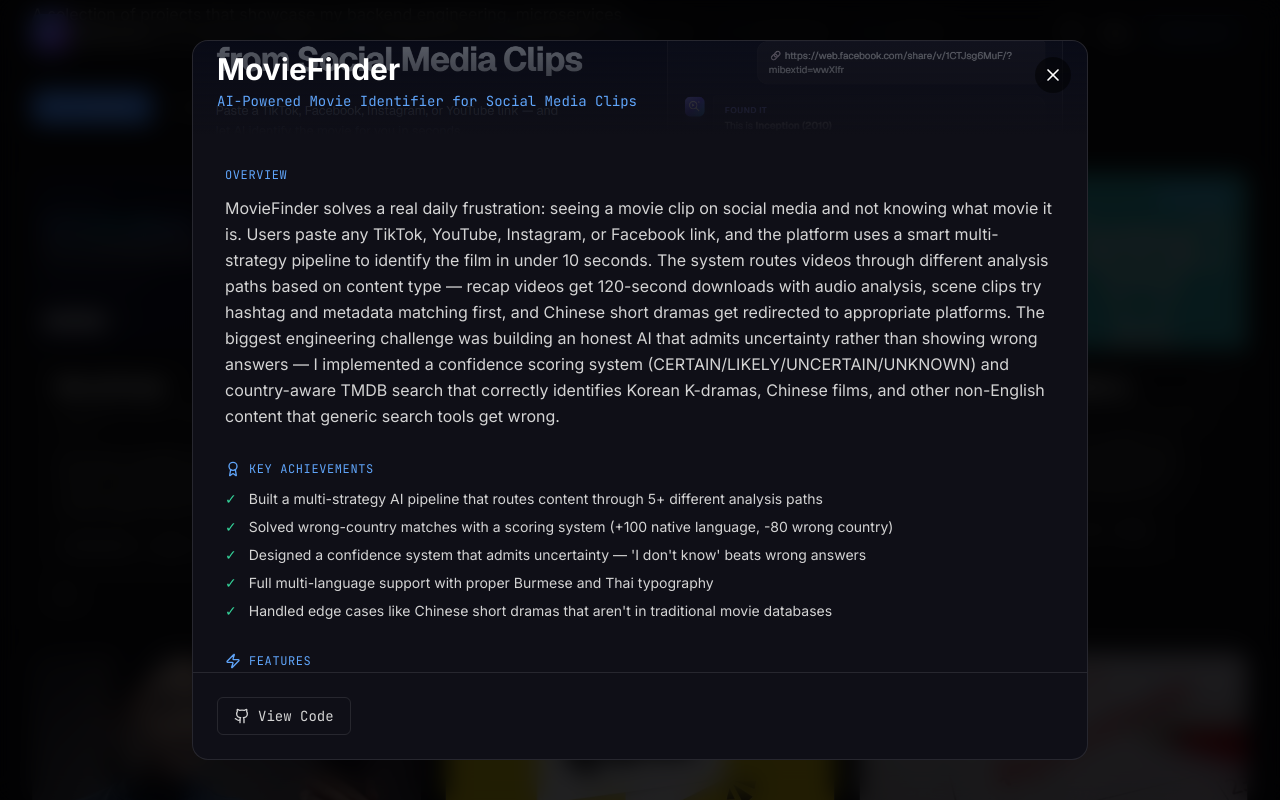
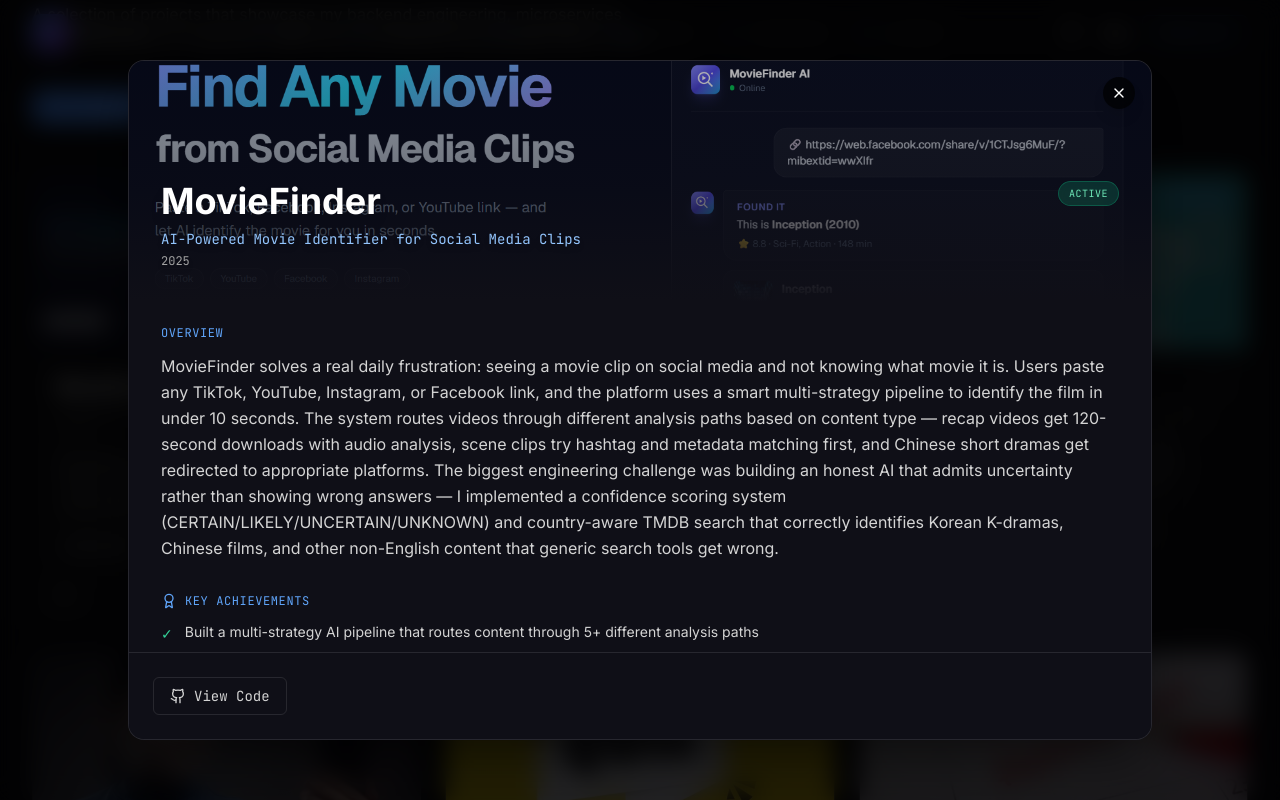
Before and after one commit to zarn-chalamet/portfolio-template, a React (Vite) app: page / in a window 1280 px wide. Both pictures are taken after a click on the element 226 px from the left and 2978 px from the top of the page. Shown: the part 2578-3378 px from the top of the page. Built offline with nearby package versions, Linux system fonts and the light colour scheme.

Commit message:
fix(modal): pin image and title header while allowing content to scroll

```diff
--- a/src/components/ProjectModal.jsx
+++ b/src/components/ProjectModal.jsx
@@ -16,38 +16,80 @@
           className="fixed inset-0 z-[100] bg-black/80 backdrop-blur-md flex items-center justify-center p-4"
         >
           <motion.div
-            initial={{ scale: 0.95, opacity: 0 }}
-            animate={{ scale: 1, opacity: 1 }}
-            exit={{ scale: 0.95, opacity: 0 }}
+            initial={{ scale: 0.95, opacity: 0, y: 20 }}
+            animate={{ scale: 1, opacity: 1, y: 0 }}
+            exit={{ scale: 0.95, opacity: 0, y: 20 }}
+            transition={{ duration: 0.2, ease: [0.16, 1, 0.3, 1] }}
             onClick={(e) => e.stopPropagation()}
-            className="relative max-w-4xl w-full max-h-[90vh] overflow-hidden rounded-2xl bg-[#0f0f17] border border-white/10 flex flex-col"
+            className="relative w-full max-w-5xl h-[85vh] rounded-2xl bg-[#0f0f17] border border-white/10 shadow-2xl shadow-black/50 overflow-hidden flex flex-col"
           >
+            {/* Close button */}
             <button
               onClick={onClose}
-              className="absolute top-4 right-4 z-10 p-2 rounded-full bg-black/50 hover:bg-black/80 text-white transition"
+              className="absolute top-4 right-4 z-30 p-2 rounded-full bg-black/70 hover:bg-black/90 backdrop-blur-md text-white transition shadow-lg"
+              aria-label="Close"
             >
-              <X className="size-5" />
+              <X className="size-4" />
             </button>
 
-            {project.image && (
-              <div className="h-56 relative overflow-hidden">
-                <img src={project.image} alt={project.title} className="w-full h-full object-cover opacity-40" />
-                <div className="absolute inset-0 bg-gradient-to-t from-[#0f0f17] to-transparent"></div>
-                <div className="absolute bottom-0 left-0 p-6">
-                  <h2 className="text-3xl font-bold text-white">{project.title}</h2>
-                  {project.subtitle && (
-                    <p className="mono text-sm text-blue-400 mt-1">{project.subtitle}</p>
+            {/* ============================================
+                FIXED HEADER — Image background + Title
+                (Does NOT scroll)
+            ============================================ */}
+            <div className="relative flex-shrink-0 h-[30vh] overflow-hidden">
+              {/* Background image */}
+              {project.image && (
+                <>
+                  <img
+                    src={project.image}
+                    alt={project.title}
+                    className="absolute inset-0 w-full h-full object-cover"
+                  />
+                  {/* Dark gradient overlay for text readability */}
+                  <div className="absolute inset-0 bg-gradient-to-t from-[#0f0f17] via-[#0f0f17]/50 to-[#0f0f17]/30" />
+                </>
+              )}
+
+              {/* Title overlaid on image */}
+              <div className="relative h-full flex flex-col justify-end p-8">
+                <div className="flex items-start justify-between gap-4 mb-2">
+                  <h2 className="text-3xl sm:text-4xl font-bold text-white leading-tight drop-shadow-lg">
+                    {project.title}
+                  </h2>
+                  {project.status && (
+                    <span className="flex-shrink-0 mono text-[10px] px-2.5 py-1 rounded-full bg-emerald-500/20 text-emerald-300 border border-emerald-500/30 uppercase tracking-wider backdrop-blur-sm">
+                      {project.status}
+                    </span>
                   )}
                 </div>
+                {project.subtitle && (
+                  <p className="mono text-sm text-blue-300 drop-shadow-md">
+                    {project.subtitle}
+                  </p>
+                )}
+                {project.period && (
+                  <p className="mono text-xs text-neutral-400 mt-1 drop-shadow-md">
+                    {project.period}
+                  </p>
+                )}
               </div>
-            )}
+            </div>
 
-            <div className="p-8 overflow-y-auto flex-1 space-y-8">
+            {/* ============================================
+                SCROLLABLE CONTENT — Only this scrolls
+            ============================================ */}
+            <div className="flex-1 overflow-y-auto px-8 py-6 space-y-8">
+              {/* Overview */}
               <div>
-                <h3 className="mono text-xs text-blue-400 uppercase tracking-wider mb-3">Overview</h3>
-                <p className="text-neutral-300 leading-relaxed">{project.description}</p>
+                <h3 className="mono text-xs text-blue-400 uppercase tracking-wider mb-3">
+                  Overview
+                </h3>
+                <p className="text-neutral-300 leading-relaxed">
+                  {project.description}
+                </p>
               </div>
 
+              {/* Key Achievements */}
               {project.highlights && (
                 <div>
                   <h3 className="mono text-xs text-blue-400 uppercase tracking-wider mb-3 flex items-center gap-2">
@@ -55,8 +97,8 @@
                   </h3>
                   <ul className="space-y-2">
                     {project.highlights.map((h, i) => (
-                      <li key={i} className="flex gap-3 text-neutral-300 text-sm">
-                        <span className="text-emerald-400 flex-shrink-0">✓</span>
+                      <li key={i} className="flex gap-3 text-neutral-300 text-sm leading-relaxed">
+                        <span className="text-emerald-400 flex-shrink-0 mt-0.5">✓</span>
                         <span>{h}</span>
                       </li>
                     ))}
@@ -64,6 +106,7 @@
                 </div>
               )}
 
+              {/* Features */}
               {project.features && (
                 <div>
                   <h3 className="mono text-xs text-blue-400 uppercase tracking-wider mb-3 flex items-center gap-2">
@@ -72,7 +115,7 @@
                   <ul className="grid md:grid-cols-2 gap-2">
                     {project.features.map((f, i) => (
                       <li key={i} className="flex gap-2 text-neutral-400 text-sm">
-                        <span className="text-blue-400">▸</span>
+                        <span className="text-blue-400 flex-shrink-0">▸</span>
                         <span>{f}</span>
                       </li>
                     ))}
@@ -80,6 +123,7 @@
                 </div>
               )}
 
+              {/* Tech Stack */}
               {project.tech && (
                 <div>
                   <h3 className="mono text-xs text-blue-400 uppercase tracking-wider mb-3 flex items-center gap-2">
@@ -88,7 +132,9 @@
                   <div className="space-y-3">
                     {Object.entries(project.tech).map(([category, items]) => (
                       <div key={category}>
-                        <p className="mono text-xs text-neutral-500 mb-1.5 capitalize">{category}</p>
+                        <p className="mono text-xs text-neutral-500 mb-1.5 capitalize">
+                          {category}
+                        </p>
                         <div className="flex flex-wrap gap-1.5">
                           {items.map((item) => (
                             <span
@@ -105,6 +151,7 @@
                 </div>
               )}
 
+              {/* Role */}
               {project.role && (
                 <div>
                   <h3 className="mono text-xs text-blue-400 uppercase tracking-wider mb-3 flex items-center gap-2">
@@ -115,7 +162,10 @@
               )}
             </div>
 
-            <div className="p-6 border-t border-white/10 flex gap-3">
+            {/* ============================================
+                FIXED FOOTER
+            ============================================ */}
+            <div className="flex-shrink-0 p-6 border-t border-white/10 flex gap-3 bg-[#0f0f17]">
               {project.links?.repo && (
                 <a
                   href={project.links.repo}
@@ -131,7 +181,7 @@
                   href={project.links.live}
                   target="_blank"
                   rel="noreferrer"
-                  className="inline-flex items-center gap-2 px-4 py-2 bg-blue-500 hover:bg-blue-400 text-white rounded-md mono text-sm transition"
+                  className="inline-flex items-center gap-2 px-4 py-2 bg-blue-500 hover:bg-blue-400 text-white rounded-md mono text-sm transition ml-auto"
                 >
                   <ExternalLink className="size-4" /> Live Demo
                 </a>
```
